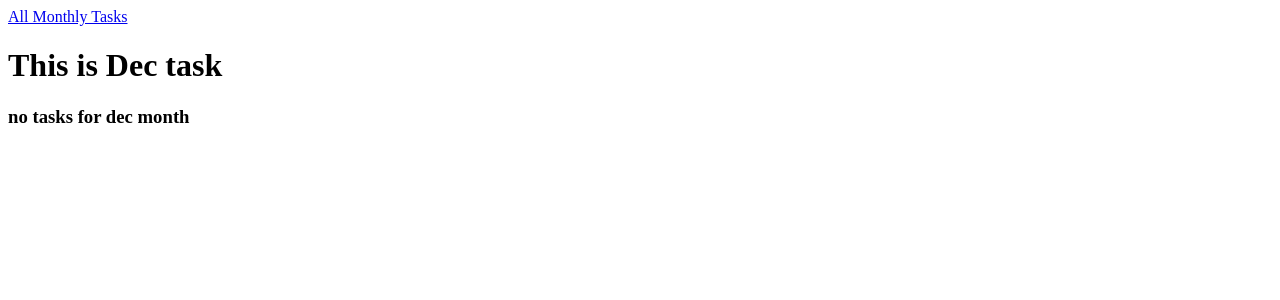
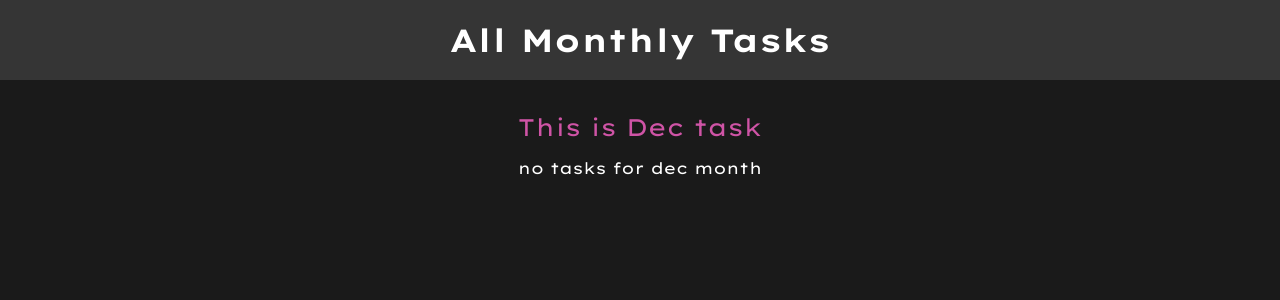
Before and after one commit to ZahidAfridi7/Django-web-App, a Django app: page /webpage/dec in a window 1280 px wide. Shown: the top 300 px of the page. Run offline with Django 5.2, Linux system fonts and the light colour scheme.

Commit message:
new files added and some changes made to old files

```diff
--- a/mysite/mysite/settings.py
+++ b/mysite/mysite/settings.py
@@ -125,3 +125,7 @@ STATIC_URL = 'static/'
 # https://docs.djangoproject.com/en/5.1/ref/settings/#default-auto-field
 
 DEFAULT_AUTO_FIELD = 'django.db.models.BigAutoField'
+
+STATICFILES_DIRS = [
+    BASE_DIR / "static",
+]
--- /dev/null
+++ b/mysite/static/style.css
@@ -0,0 +1,10 @@
+@import url('https://fonts.googleapis.com/css2?family=Lexend+Giga:wght@100..900&display=swap');
+
+html {
+    font-family: "Lexend Giga", serif;
+}
+
+body{
+    margin: 0;
+    background-color: #1a1a1a;
+}
--- a/mysite/templates/base.html
+++ b/mysite/templates/base.html
@@ -1,9 +1,13 @@
+{%load static%}
 <!DOCTYPE html>
 <html lang="en">
 <head>
     <meta charset="UTF-8">
     <meta name="viewport" content="width=device-width, initial-scale=1.0">
     <title>{% block page_title %} My Website {% endblock%}</title>
+
+    <link rel = "stylesheet" href = "{%static 'style.css'%}">
+    {%block css_file%}{%endblock%}
 </head>
 <body>
     {% block contents %}{% endblock %}
--- /dev/null
+++ b/mysite/webpage/static/include/header.css
@@ -0,0 +1,25 @@
+header {
+    width: 100%;
+    height: 5rem;
+    background-color: #353535;
+  }
+
+  header nav {
+    width: 100%;
+    height: 100%;
+    display: flex;
+    justify-content: center;
+    align-items: center;
+  }
+
+  header nav a {
+    color: white;
+    font-size: 2rem;
+    font-weight: bold;
+    text-decoration: none;
+  }
+
+  header nav a:hover,
+  header nav a:active {
+    color: #cf54a6;
+  }
--- /dev/null
+++ b/mysite/webpage/static/webpage/index.css
@@ -0,0 +1,22 @@
+h1,
+h2 {
+  text-align: center;
+  color: white;
+}
+
+h1 {
+  font-size: 1.5rem;
+  margin: 2rem 0 1rem 0;
+  font-weight: normal;
+  color: #cf54a6;
+}
+
+h2 {
+  font-size: 3rem;
+  font-weight: bold;
+}
+
+.fallback {
+  text-align: center;
+  color: white;
+}
--- a/mysite/webpage/templates/webpage/webpage.html
+++ b/mysite/webpage/templates/webpage/webpage.html
@@ -1,14 +1,21 @@
 {%extends "base.html" %}
+{%load static%}
+
+{% block css_file %}
+<link rel="stylesheet" href="{% static 'webpage/index.css' %}">
+<link rel="stylesheet" href="{% static 'webpage/include/header.css' %}">
+{% endblock %}
 
 {% block page_title %}
 {{ month_name |title }}
 {% endblock  %}
+
 {% block contents  %}
 {%include "webpage/include/header.html"%}
     <h1>This is {{ month_name |title }} task</h1>
     {%if text is not None %}
     <h2>{{ text }}</h2>
     {% else %}
-    <h3>no tasks for {{ month_name }} month</h3>
+    <p class= "fallback">no tasks for {{ month_name }} month</p>
     {% endif %}
 {% endblock  %}
```
Also changed, not shown: mysite/webpage/static/webpage/webpage.css (added, +37 -0 lines), mysite/webpage/templates/webpage/index.html (+14 -9 lines).
